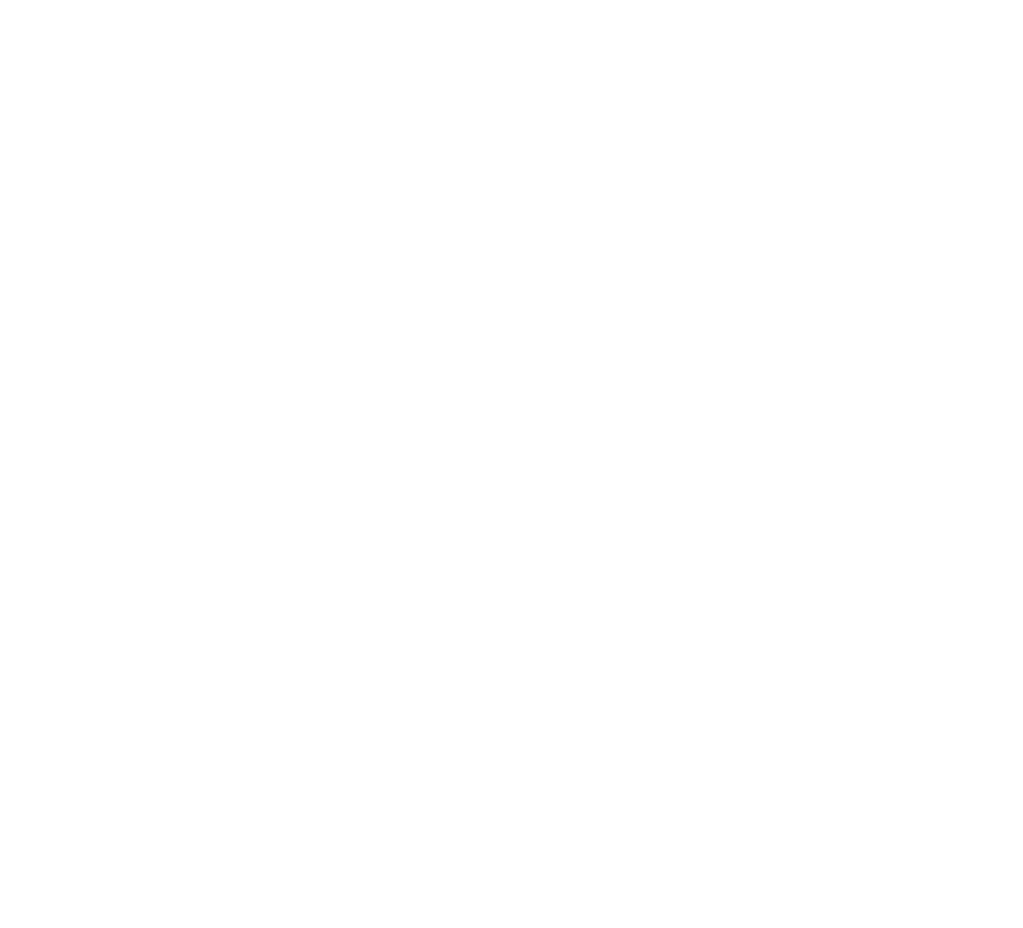
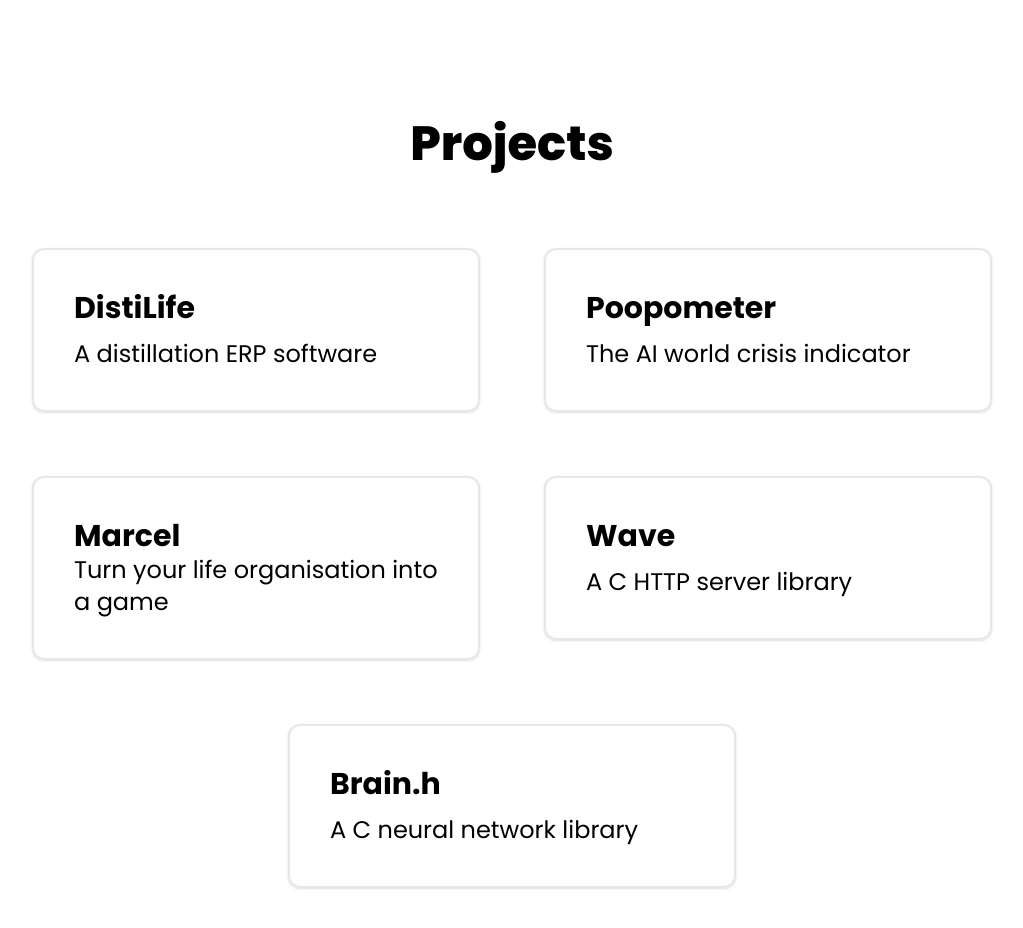
Before and after one commit to saravenpi/mywebsite, a SvelteKit app: page / in a window 1280 px wide. Shown: the part 760-1688 px from the top of the page, without its empty margins (128-1151 px from the left). Before the commit the page ends 800 px from the top, so only its background shows below. Built offline with nearby package versions, Linux system fonts and the light colour scheme; no server answers.

Commit message:
✨Updated script

```diff
--- a/src/routes/+page.svelte
+++ b/src/routes/+page.svelte
@@ -67,7 +67,7 @@
 
 			<a
 				title="twitter"
-				href="https://twitter.com/saravenpi"
+				href="https://x.com/saravenpi"
 				target="_blank"
 				rel="noopener noreferrer"
 			>
@@ -125,3 +125,45 @@
 		{/if}
 	</div>
 </div>
+
+<div class="flex flex-col gap-10 w-full p-5 md:p-20">
+	<div class="text-5xl font-extrabold text-center mb-10">Projects</div>
+
+	<!-- Projects -->
+	<div class="flex flex-row flex-wrap gap-16 justify-center w-full">
+		<div
+			class="flex flex-col p-10 rounded-xl w-full border-2 shadow gap-3 md:w-[28em] md:h-max"
+		>
+			<h1 class="text-3xl font-bold">DistiLife</h1>
+			<p class="text-2xl">A distillation ERP software</p>
+		</div>
+
+		<div
+			class="flex flex-col p-10 rounded-xl border-2 shadow gap-3 md:w-[28em] md:h-max"
+		>
+			<h1 class="text-3xl font-bold">Poopometer</h1>
+			<p class="text-2xl">The AI world crisis indicator</p>
+		</div>
+
+		<div
+			class="flex flex-col p-10 rounded-xl w-full border-2 shadow md:w-[28em] md:h-max"
+		>
+			<h1 class="text-3xl font-bold">Marcel</h1>
+			<p class="text-2xl">Turn your life organisation into a game</p>
+		</div>
+
+		<div
+			class="flex flex-col p-10 rounded-xl w-full border-2 shadow gap-3 md:w-[28em] md:h-max"
+		>
+			<h1 class="text-3xl font-bold">Wave</h1>
+			<p class="text-2xl">A C HTTP server library</p>
+		</div>
+
+		<div
+			class="flex flex-col p-10 rounded-xl w-full border-2 shadow gap-3 md:w-[28em] md:h-max"
+		>
+			<h1 class="text-3xl font-bold">Brain.h</h1>
+			<p class="text-2xl">A C neural network library</p>
+		</div>
+	</div>
+</div>
```
Also changed, not shown: 1 other file (tests, documents, lock files or other folders).
